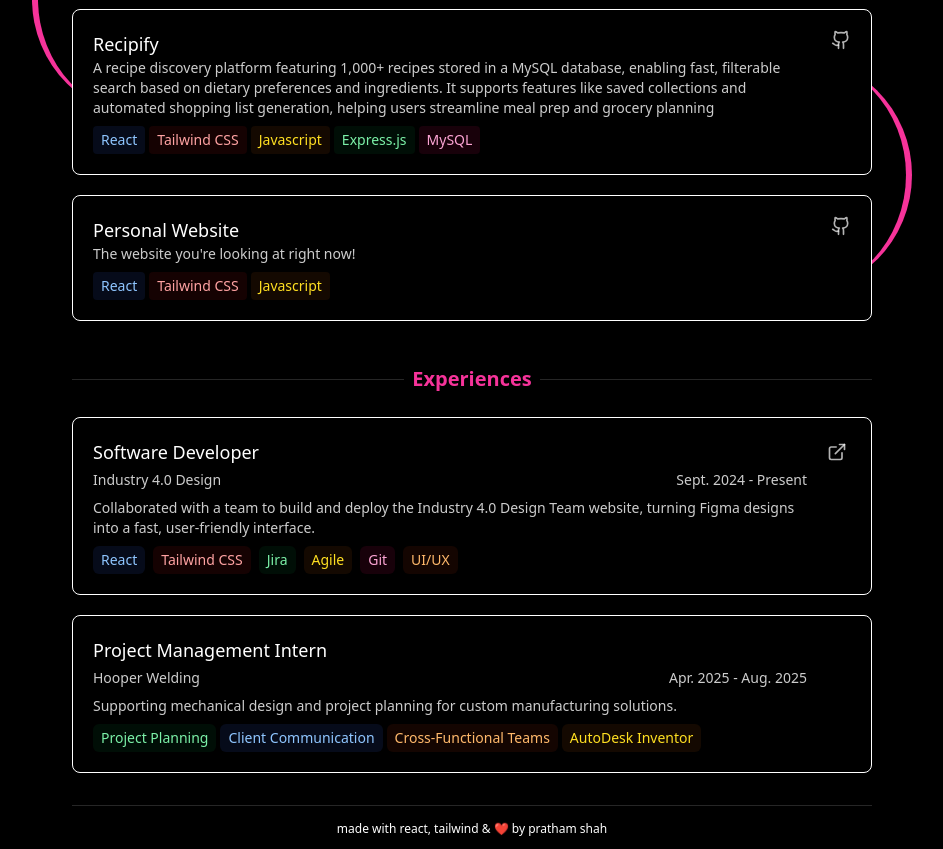
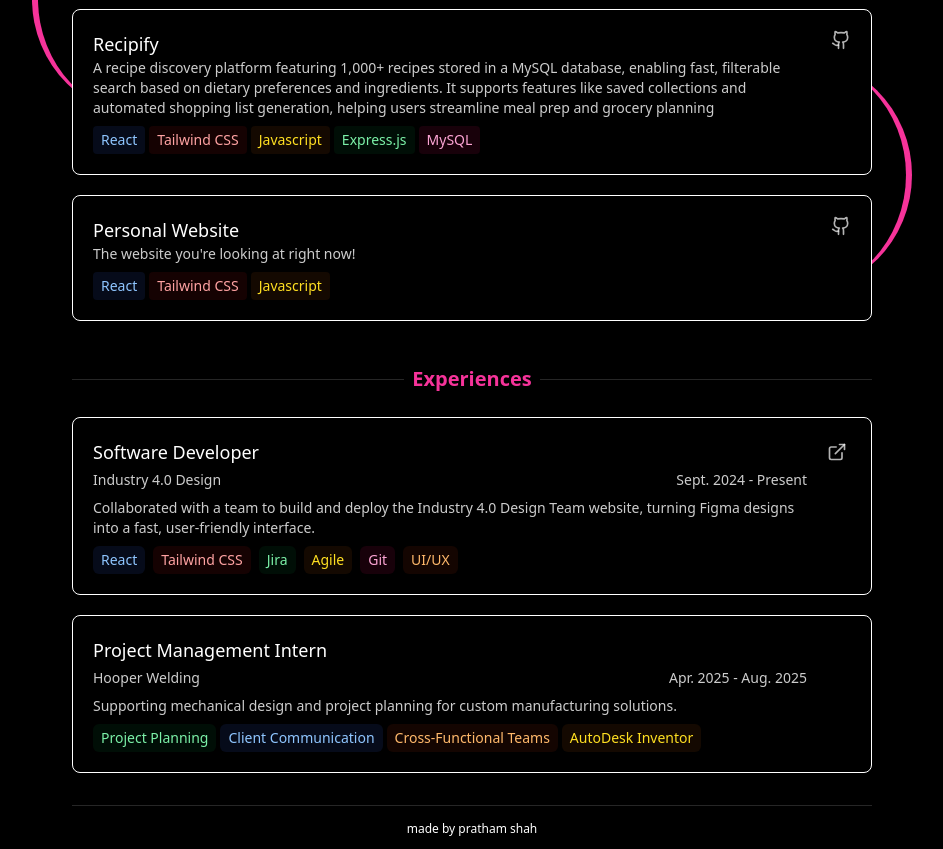
Before and after one commit to pratham-s2/Personal-Website, a React (Vite) app: page / in a window 1280 px wide. Shown: the part 1013-1862 px from the top of the page, without its empty margins (168-1111 px from the left). Built offline with nearby package versions, Linux system fonts and the light colour scheme.

Commit message:
fixed footer

```diff
--- a/src/landing.jsx
+++ b/src/landing.jsx
@@ -185,7 +185,7 @@ function Landing(){
             {/* Footer */}
             <hr className="border-px dark:border-white/15 border-black/45 w-full max-w-[22rem] sm:max-w-[28rem] md:max-w-[36rem] lg:max-w-[50rem] px-6 sm:px-0 mx-auto mt-8"/>
             <div className="text-center text-xs mt-[3px]">
-                <p className="py-3">made with react, tailwind & ❤️ by pratham shah</p>
+                <p className="py-3">made by pratham shah</p>
             </div>
         </div>
     )
```
